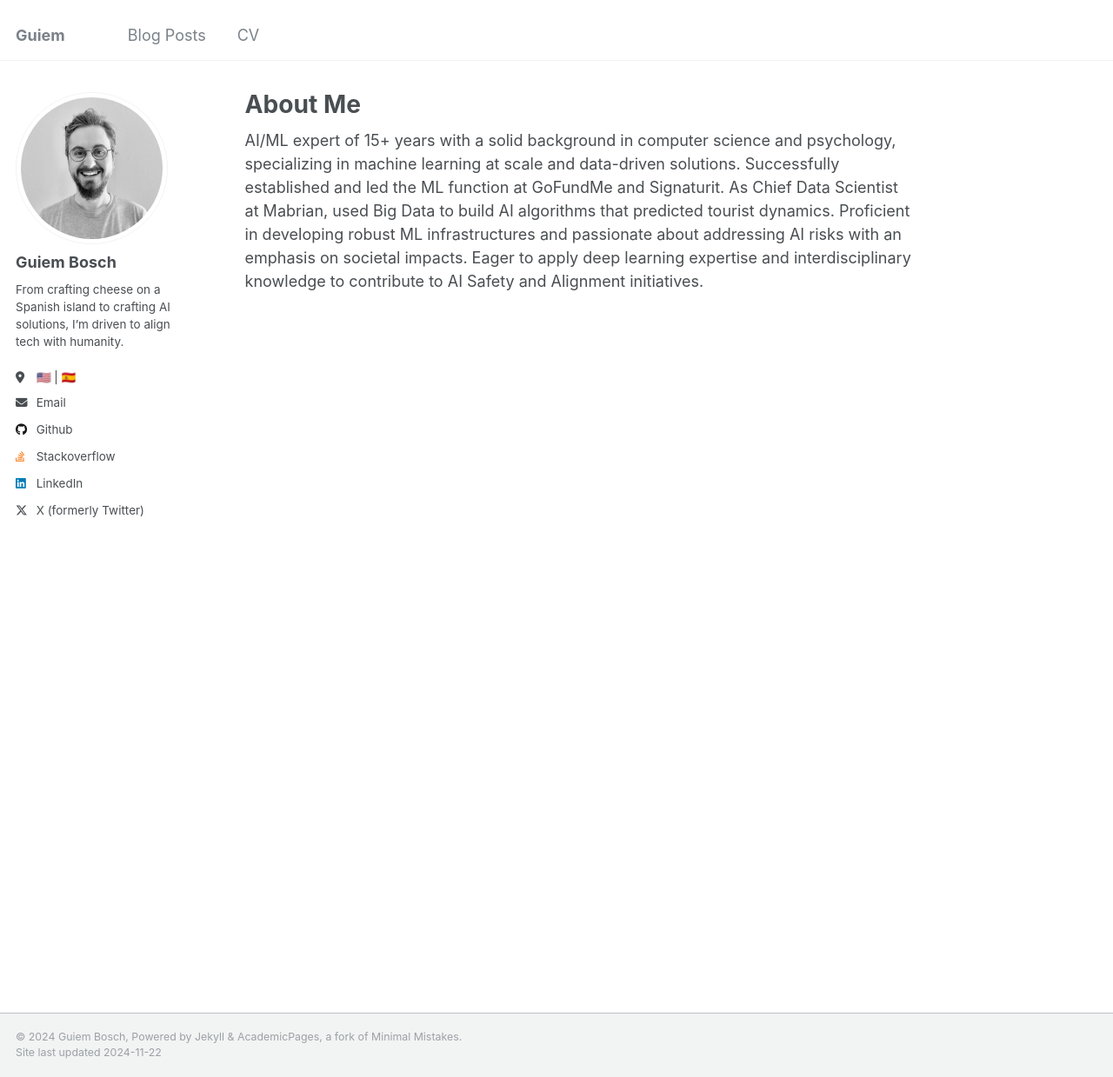
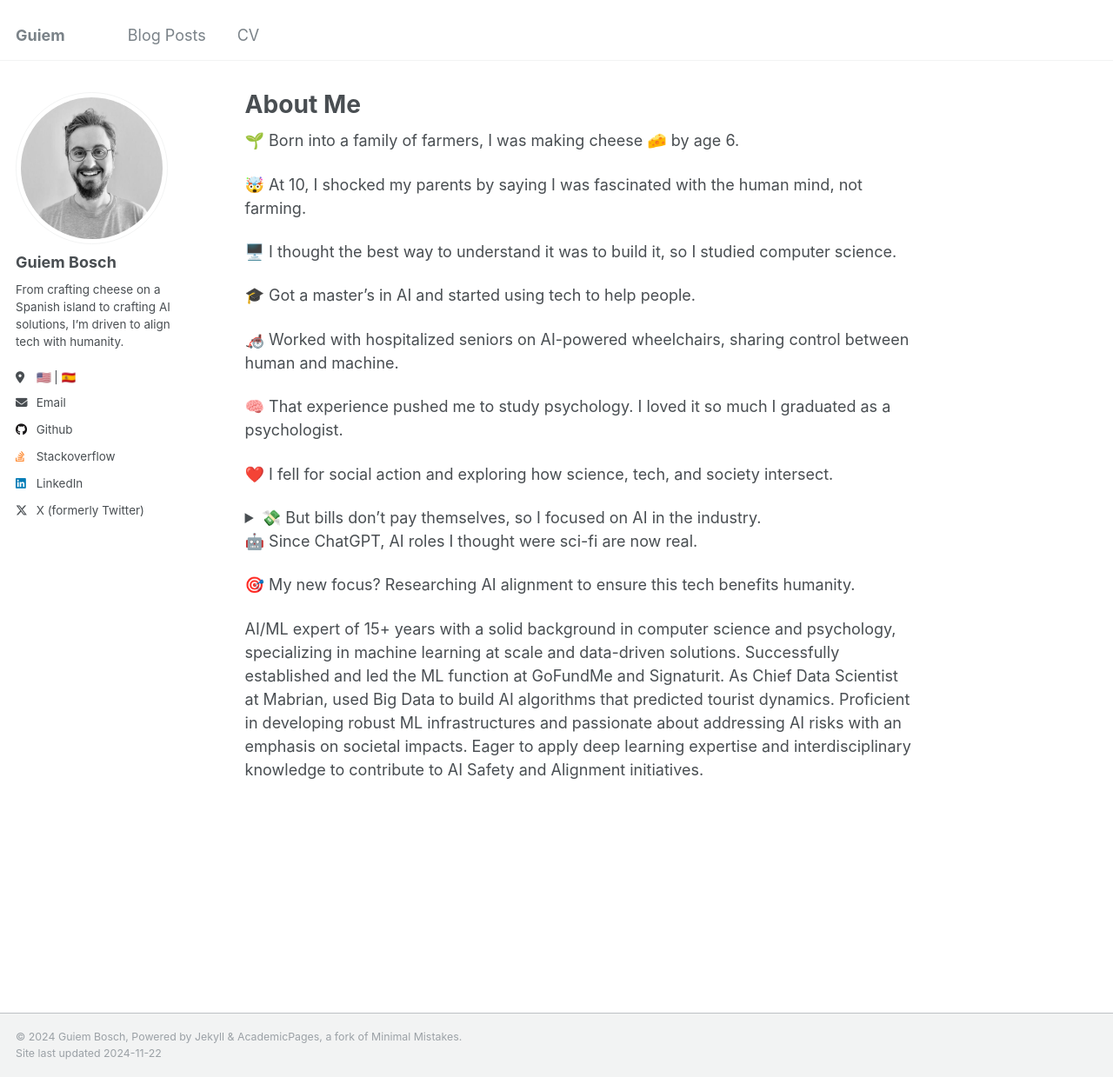
Before and after one commit to guiem/guiem.github.io, a Jekyll site: the page built from _pages/about.md, in a window 1280 px wide and 1239 px high. Shown: the whole window at 87% size. Built offline with Jekyll 4.4.1, drawn with Linux system fonts in a browser that asks for light colours.

Commit message:
Temp About Me

```diff
--- a/_pages/about.md
+++ b/_pages/about.md
@@ -7,4 +7,31 @@ redirect_from:
   - /about.html
 ---
 
+🌱 Born into a family of farmers, I was making cheese 🧀 by age 6.
+
+🤯 At 10, I shocked my parents by saying I was fascinated with the human mind, not farming.
+
+🖥️ I thought the best way to understand it was to build it, so I studied computer science.
+
+🎓 Got a master’s in AI and started using tech to help people.
+
+🦽 Worked with hospitalized seniors on AI-powered wheelchairs, sharing control between human and machine.
+
+🧠 That experience pushed me to study psychology. I loved it so much I graduated as a psychologist.
+
+❤️ I fell for social action and exploring how science, tech, and society intersect.
+
+<details>
+  <summary>💸 But bills don’t pay themselves, so I focused on AI in the industry.
+
+  </summary>
+
+  I’ve tackled everything from selling tourist data 🏖️ to document AI 📝 to making giving easier at GoFundMe 💝.
+
+</details>
+
+🤖 Since ChatGPT, AI roles I thought were sci-fi are now real.
+
+🎯 My new focus? Researching AI alignment to ensure this tech benefits humanity.
+
 AI/ML expert of 15+ years with a solid background in computer science and psychology, specializing in machine learning at scale and data-driven solutions. Successfully established and led the ML function at GoFundMe and Signaturit. As Chief Data Scientist at Mabrian, used Big Data to build AI algorithms that predicted tourist dynamics. Proficient in developing robust ML infrastructures and passionate about addressing AI risks with an emphasis on societal impacts. Eager to apply deep learning expertise and interdisciplinary knowledge to contribute to AI Safety and Alignment initiatives.
```
